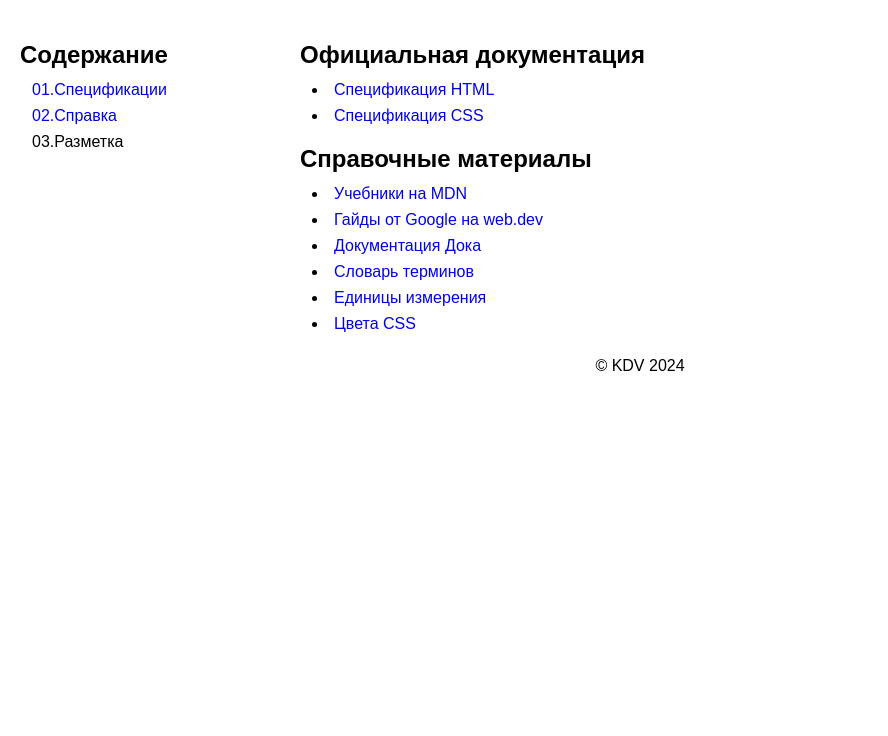
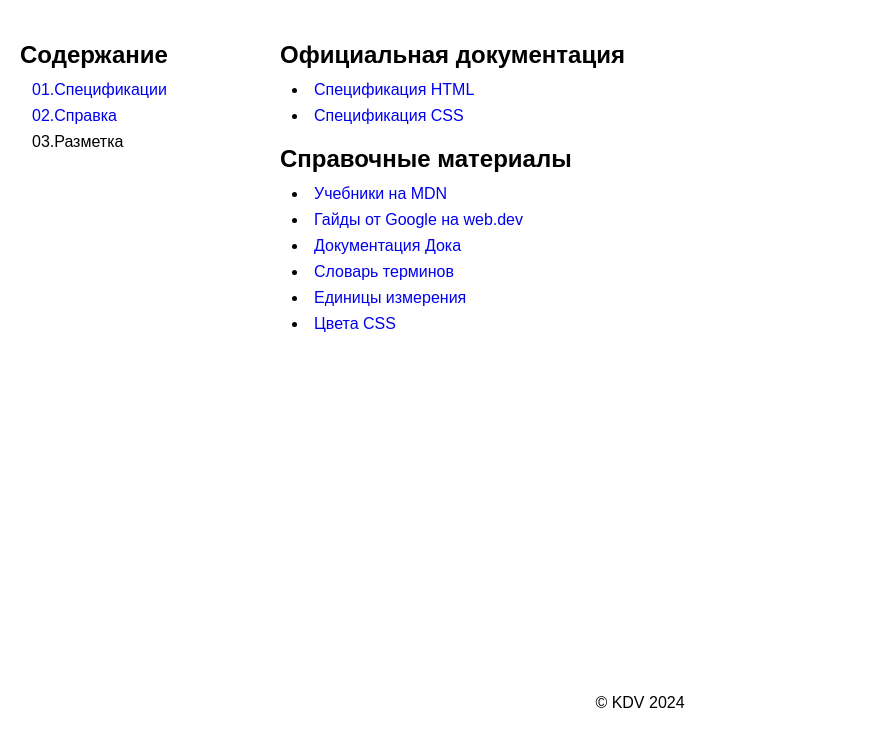
Before and after one commit to dkovalenko174/dev-library, a website: page index.html in a window 1280 px wide. Shown: the part 64-800 px from the top of the page, without its empty margins (0-888 px from the left). Drawn offline with Linux system fonts and the light colour scheme.

Commit message:
Added styles

```diff
--- a/styles/style.css
+++ b/styles/style.css
@@ -2,6 +2,11 @@
   margin: 0;
   padding: 0;
   box-sizing: border-box;
+}
+
+html,
+body {
+  height: 100%;
 }
 
 body {
@@ -9,6 +14,7 @@ body {
   display: flex;
   flex-direction: column;
   justify-content: space-between;
+  min-height: 100%;
 }
 
 header {
@@ -16,12 +22,13 @@ header {
 }
 
 main {
+  display: flex;
+  flex-direction: column;
   flex: 1;
 }
 
 footer {
-  margin: 0 auto;
-  margin-top: 24px;
+  margin: 24px auto;
 }
 
 ul {
@@ -46,17 +53,20 @@ a {
   display: flex;
   justify-content: center;
   align-items: flex-start;
+  flex: 1;
 }
-.contents {
-  width: 300px;
+
+.contents .content {
   display: flex;
   flex-direction: column;
   text-align: left;
+}
+
+.contents {
+  width: 280px;
   padding: 20px;
 }
 .content {
-  display: flex;
-  flex-direction: column;
   flex: 1;
   height: 100%;
 }
```
